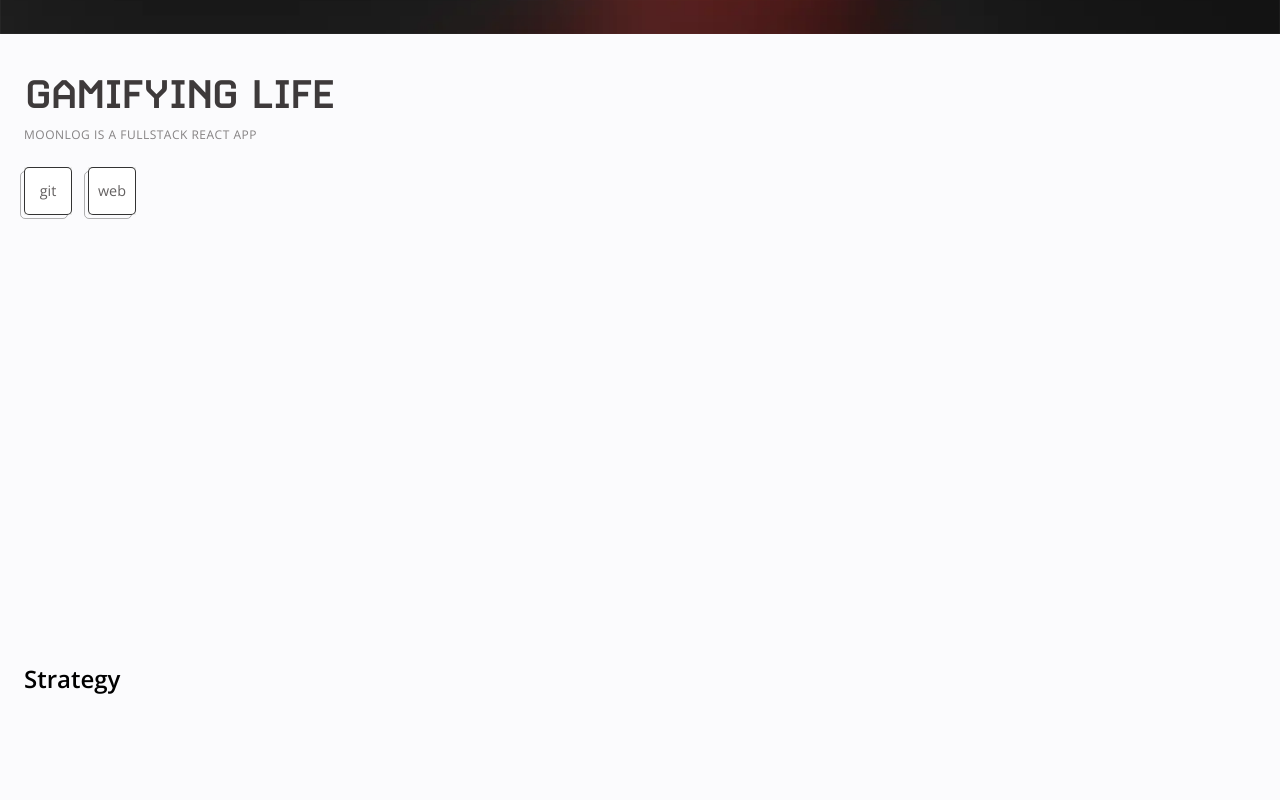
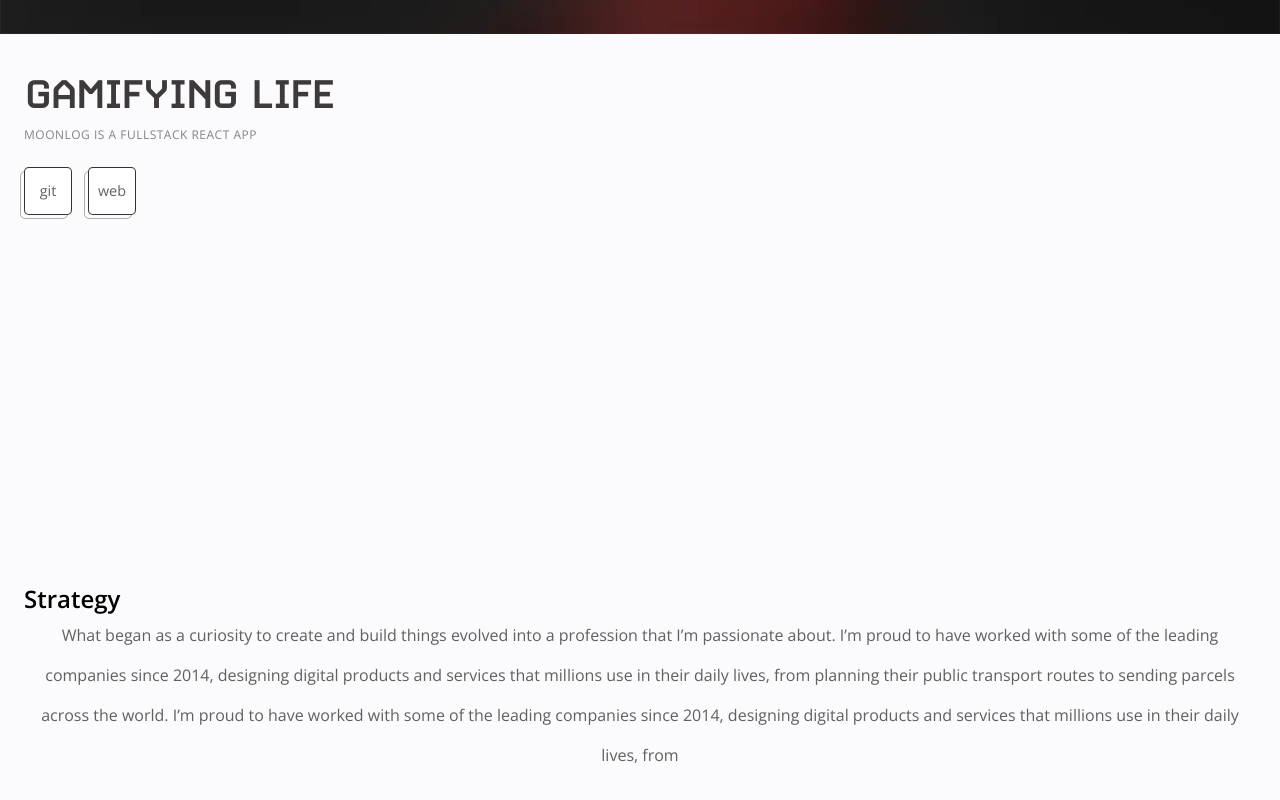
Before and after one commit to JaceksFridge/jacekpaczos.com, a React (Create React App) app: page /casemoonlog in a window 1280 px wide. Shown: the part 990-1790 px from the top of the page. Built offline with nearby package versions, Linux system fonts and the light colour scheme.

Commit message:
adding text

```diff
--- a/src/pages/CaseMoonlog.js
+++ b/src/pages/CaseMoonlog.js
@@ -14,7 +14,7 @@ const CaseMoonlog = () => {
     query: '(min-device-width: 1224px)'
   })
 
-  const [data, setData] = useState([])
+  const [data, setData] = useState(null)
 
   useEffect(() => {
     const fetchData = async () => {
@@ -27,11 +27,12 @@ const CaseMoonlog = () => {
 
   return (
     <>
-      {/* { isDesktoporLaptop ? (
-        <CaseTopDesktop casestudy={data} />
+      { !data ? (
+        <div>
+          Loading...
+        </div>
       ) : (
-        <CaseTop casestudy={data} />
-      )} */}
+        <div className="casestudy">
           <Navbar />
           <div className="case-hero">
             <img
@@ -63,8 +64,10 @@ const CaseMoonlog = () => {
           <div className="case-infoblock">
             <h2 className="case-section-title">strategy</h2>
             <div className="section-line"></div>
-        <p className="section-text"></p>
+            <p className="section-text">{data.sections.strategy}</p>
           </div>
+        </div>
+      )}
     </>
   )
 }
--- a/src/styles/CaseStudy.scss
+++ b/src/styles/CaseStudy.scss
@@ -1,4 +1,8 @@
 
+
+.casestudy{
+    width: 100%;
+    height: 100%;
 
     .case-hero{
         margin-top: 4rem;
@@ -51,3 +55,4 @@
         justify-content: center;
         align-items: flex-start;
     }
+}
```
Lines whose indentation alone changed are shown as unchanged.
